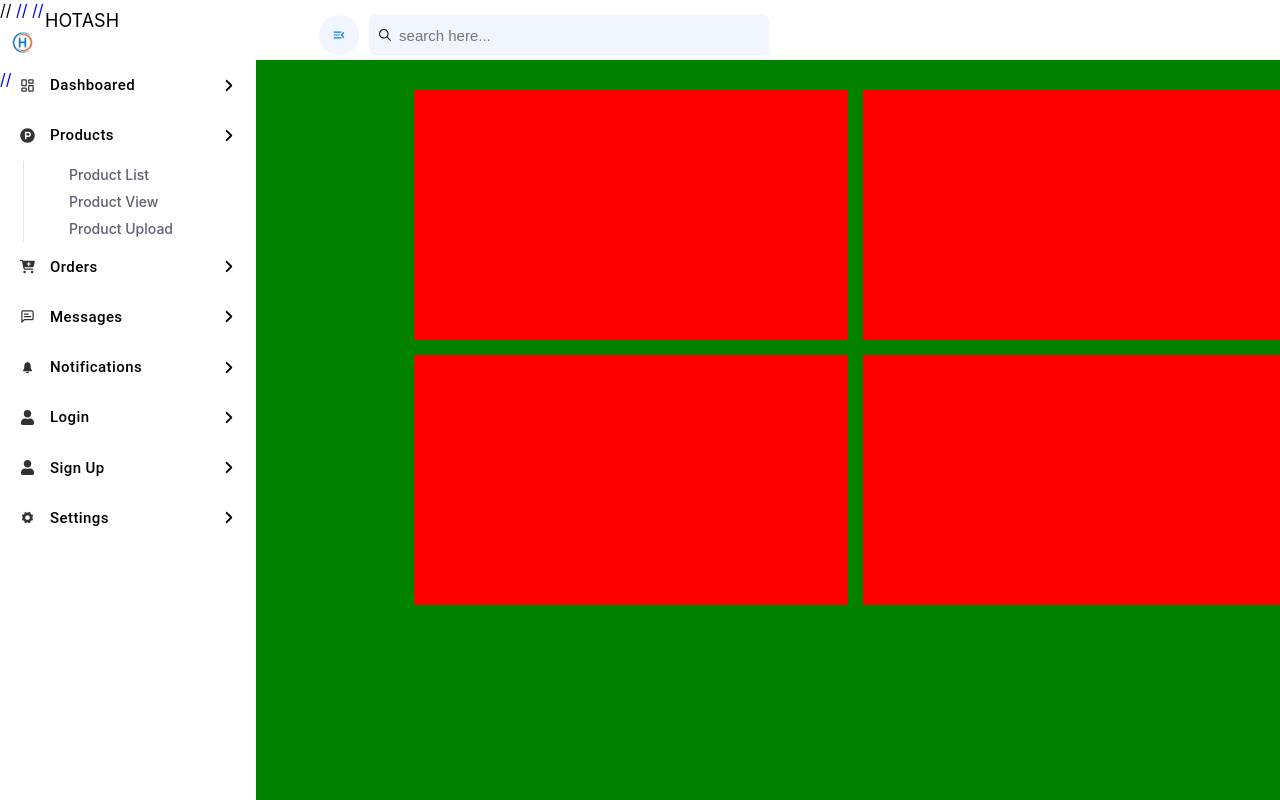
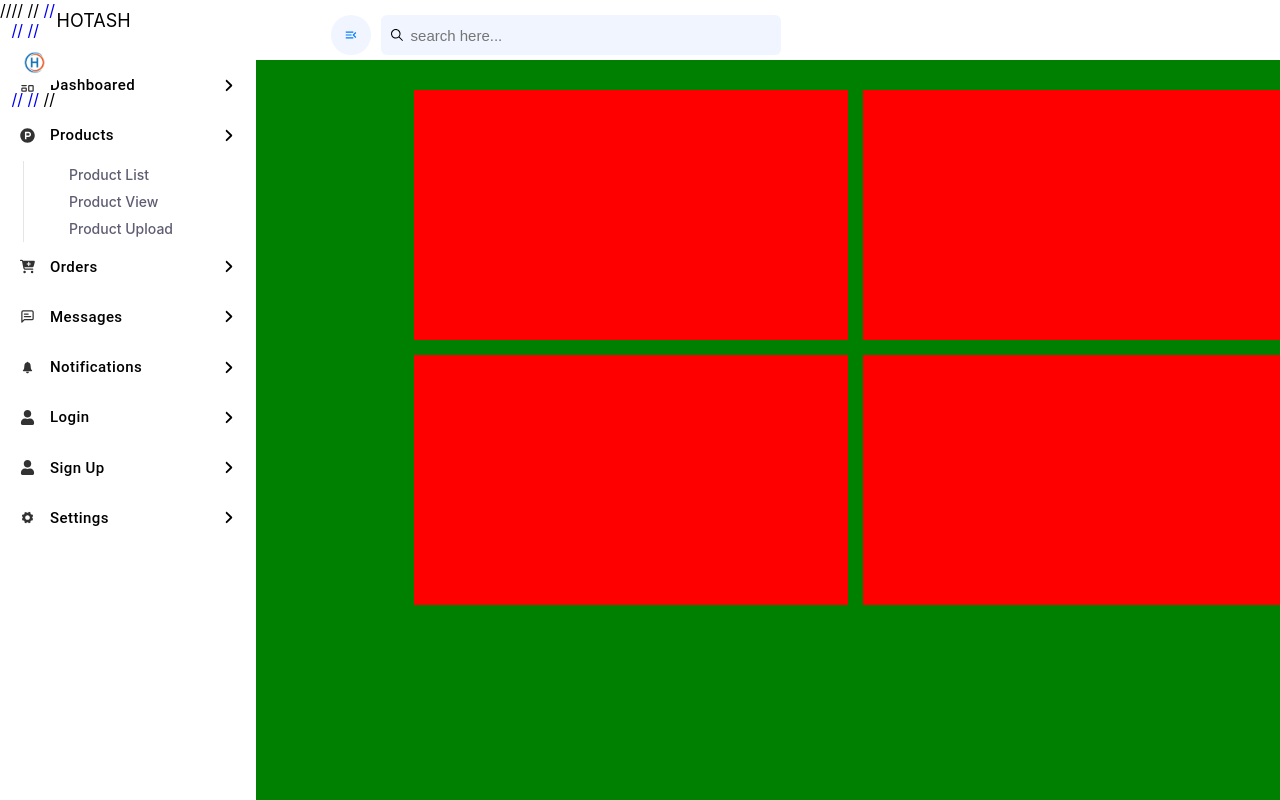
Before and after one commit to sandhyamunda/testing, a React (Create React App) app: page / in a window 1280 px wide. Shown: the top 800 px of the page. Built offline with nearby package versions, Linux system fonts and the light colour scheme.

Commit message:
Update Header.js

```diff
--- a/src/component/Header/Header.js
+++ b/src/component/Header/Header.js
@@ -44,11 +44,11 @@ const Header = () => {
     return(
       <header className="d-flex align-item-center">
         <div className="container-fluid ">
-            <div className="row part-1">
-              // <Link to='/' className=" d-flex align-item-center logo">
-              // // <img className="logo" src={imge}/>
-              // </Link>
-            </div>
+            // <div className="row part-1">
+            //   // <Link to='/' className=" d-flex align-item-center logo">
+            //   // // <img className="logo" src={imge}/>
+            //   // </Link>
+            // </div>
             <div className="mt-2"><span className="ml-2">HOTASH</span></div>
 
             <div className="d-flex align-item-center part2">
```
